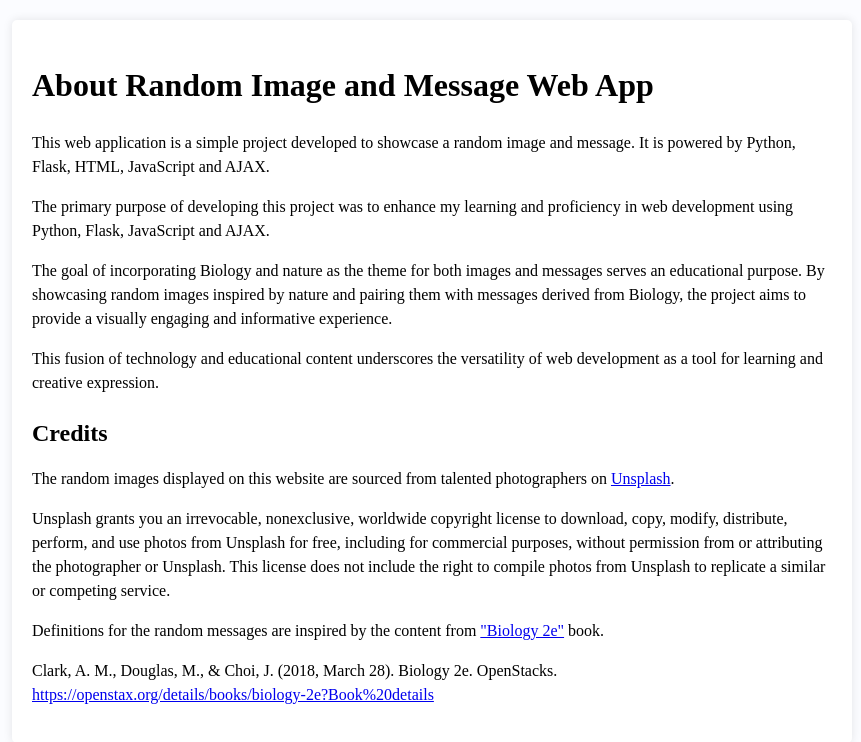
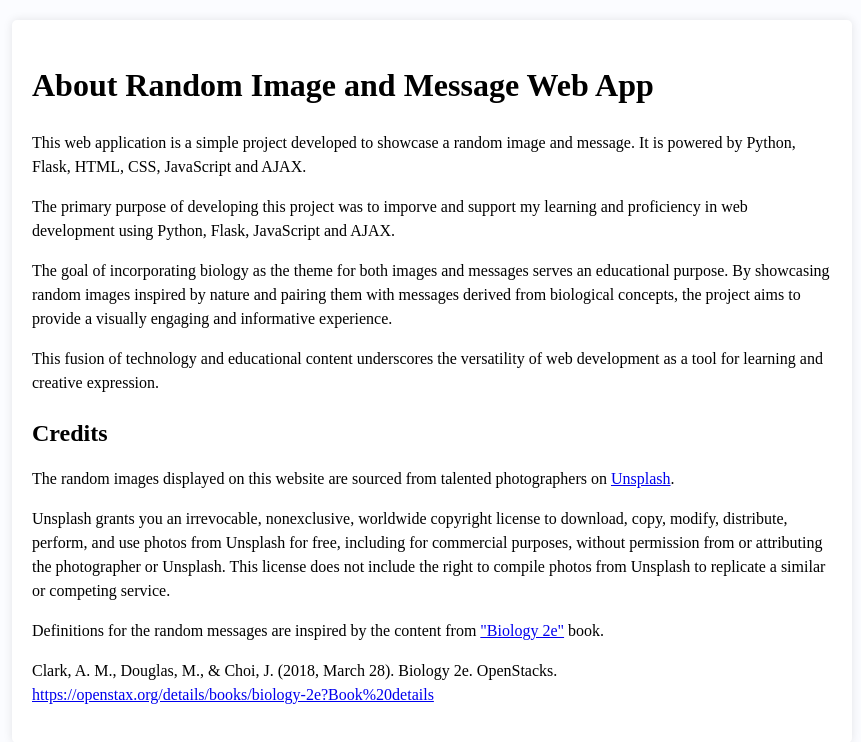
Before and after one commit to UccelloLibero/Stochasticity, a Flask app: page /about in a window 1280 px wide. Shown: the part 47-789 px from the top of the page, without its empty margins (208-1069 px from the left). Run offline with Flask 3, Linux system fonts and the light colour scheme.

Commit message:
Updated some of the messages

```diff
--- a/app.py
+++ b/app.py
@@ -106,11 +106,12 @@ messages = [
     "Carbohydrates are the third major plasma membrane component. They are always on the cells' exterior surface and are bound either to proteins (forming glycoproteins) or to lipids (forming glycolipids). These carbohydrate chains may consist of 2–60 monosaccharide units and can be either straight or branched. Along with peripheral proteins, carbohydrates form specialized sites on the cell surface that allow cells to recognize each other. These sites have unique patterns that allow for cell recognition, much the way that the facial features unique to each person allow individuals to recognize him or her.",
     "Carbohydrates form specialized sites on the cell surface that allow cells to recognize each other. This recognition function is very important to cells, as it allows the immune system to differentiate between body cells ('self') and foreign cells or tissues ('non-self').",
     "Similar glycoprotein and glycolipid types are on the surfaces of viruses and may change frequently, preventing immune cells from recognizing and attacking them. We collectively refer to these carbohydrates on the cell's exterior surface—the carbohydrate components of both glycoproteins and glycolipids—as the glycocalyx (meaning 'sugar coating'). The glycocalyx is highly hydrophilic and attracts large amounts of water to the cell's surface. This aids in the cell's interaction with its watery environment and in the cell’s ability to obtain substances dissolved in the water. The glycocalyx is also important for cell identification, self/non-self determination, and embryonic development, and is used in cell to cell attachments to form tissues.",
-    "The membrane's mosaic characteristic helps to illustrate its nature. The integral proteins and lipids exist in the membrane as separate but loosely attached molecules. These resemble the separate, multicolored tiles of a mosaic picture, and they float, moving somewhat with respect to one another. The membrane is not like a balloon, however, that can expand and contract; rather, it is fairly rigid and can burst if penetrated or if a cell takes in too much water. However, because of its mosaic nature, a very fine needle can easily penetrate a plasma membrane without causing it to burst, and the membrane will flow and self-seal when one extracts the needle. Animals have an additional membrane constituent that assists in maintaining fluidity. Cholesterol, which lies alongside the phospholipids in the membrane, tends to dampen temperature effects on the membrane. Thus, this lipid functions as a buffer, preventing lower temperatures from inhibiting fluidity and preventing increased temperatures from increasing fluidity too much. Thus, cholesterol extends, in both directions, the temperature range in which the membrane is appropriately fluid and consequently functional. Cholesterol also serves other functions, such as organizing clusters of transmembrane proteins into lipid rafts.",
-    "",
+    "The membrane's mosaic characteristic helps to illustrate its nature. The integral proteins and lipids exist in the membrane as separate but loosely attached molecules. These resemble the separate, multicolored tiles of a mosaic picture, and they float, moving somewhat with respect to one another. The membrane is not like a balloon, however, that can expand and contract; rather, it is fairly rigid and can burst if penetrated or if a cell takes in too much water. However, because of its mosaic nature, a very fine needle can easily penetrate a plasma membrane without causing it to burst, and the membrane will flow and self-seal when one extracts the needle. Animals have an additional membrane constituent that assists in maintaining fluidity.",
+    "Cholesterol, which lies alongside the phospholipids in the membrane, tends to dampen temperature effects on the membrane. Thus, this lipid functions as a buffer, preventing lower temperatures from inhibiting fluidity and preventing increased temperatures from increasing fluidity too much. Thus, cholesterol extends, in both directions, the temperature range in which the membrane is appropriately fluid and consequently functional. Cholesterol also serves other functions, such as organizing clusters of transmembrane proteins into lipid rafts.",
     "Osmosis is the movement of free water molecules through a semipermeable membrane according to the water's concentration gradient across the membrane, which is inversely proportional to the solutes' concentration. While diffusion transports material across membranes and within cells, osmosis transports only water across a membrane and the membrane limits the solutes' diffusion in the water. Not surprisingly, the aquaporins that facilitate water movement play a large role in osmosis, most prominently in red blood cells and the membranes of kidney tubules.",
     "Tonicity describes how an extracellular solution can change a cell's volume by affecting osmosis. A solution's tonicity often directly correlates with the solution's osmolarity. Osmolarity describes the solution's total solute concentration. A solution with low osmolarity has a greater number of water molecules relative to the number of solute particles.",
-    "A solution with high osmolarity has fewer water molecules with respect to solute particles. In a situation in which a membrane permeable to water, though not to the solute separates two different osmolarities, water will move from the membrane's side with lower osmolarity (and more water) to the side with higher osmolarity (and less water). This effect makes sense if you remember that the solute cannot move across the membrane, and thus the only component in the system that can move—the water—moves along its own concentration gradient. An important distinction that concerns living systems is that osmolarity measures the number of particles (which may be molecules) in a solution. Therefore, a solution that is cloudy with cells may have a lower osmolarity than a solution that is clear, if the second solution contains more dissolved molecules than there are cells.",
+    "A solution with high osmolarity has fewer water molecules with respect to solute particles. In a situation in which a membrane permeable to water, though not to the solute separates two different osmolarities, water will move from the membrane's side with lower osmolarity (and more water) to the side with higher osmolarity (and less water). This effect makes sense if you remember that the solute cannot move across the membrane, and thus the only component in the system that can move—the water—moves along its own concentration gradient.",
+    "An important distinction that concerns living systems is that osmolarity measures the number of particles (which may be molecules) in a solution. Therefore, a solution that is cloudy with cells may have a lower osmolarity than a solution that is clear, if the second solution contains more dissolved molecules than there are cells.",
     "In a hypotonic environment, water enters a cell, and the cell swells. In an isotonic condition, the relative solute and solvent concentrations are equal on both membrane sides. There is no net water movement; therefore, there is no change in the cell's size. In a hypertonic solution, water leaves a cell and the cell shrinks. If either the hypo- or hyper- condition goes to excess, the cell’s functions become compromised, and the cell may be destroyed.",
     "A red blood cell will burst, or lyse, when it swells beyond the plasma membrane’s capability to expand. Remember, the membrane resembles a mosaic, with discrete spaces between the molecules comprising it. If the cell swells, and the spaces between the lipids and proteins become too large, the cell will break apart. In contrast, when excessive water amounts leave a red blood cell, the cell shrinks, or crenates. This has the effect of concentrating the solutes left in the cell, making the cytosol denser and interfering with diffusion within the cell. The cell’s ability to function will be compromised and may also result in the cell's death.",
     "Many marine invertebrates have internal salt levels matched to their environments, making them isotonic with the water in which they live. Fish, however, must spend approximately five percent of their metabolic energy maintaining osmotic homeostasis. Freshwater fish live in an environment that is hypotonic to their cells. These fish actively take in salt through their gills and excrete diluted urine to rid themselves of excess water. Saltwater fish live in the reverse environment, which is hypertonic to their cells, and they secrete salt through their gills and excrete highly concentrated urine. In vertebrates, the kidneys regulate the water amount in the body.",
@@ -133,7 +134,8 @@ messages = [
     "Consumed carbohydrates have their origins in photosynthesizing organisms like plants. During photosynthesis, plants use the energy of sunlight to convert carbon dioxide gas (CO2) into sugar molecules, like glucose (C6H12O6). Because this process involves synthesizing a larger, energy-storing molecule, it requires an energy input to proceed.",
     "During photosynthesis chemical reactions, energy is in the form of a very high-energy molecule scientists call ATP, or adenosine triphosphate. This is the primary energy currency of all cells. Just as the dollar is the currency we use to buy goods, cells use ATP molecules as energy currency to perform immediate work. The sugar (glucose) is stored as starch or glycogen. Energy-storing polymers like these break down into glucose to supply ATP molecules.",
     "Solar energy is required to synthesize a glucose molecule during the photosynthesis reactions. In photosynthesis, light energy from the sun initially transforms into chemical energy that temporally stores itself in the energy carrier molecules ATP and NADPH (nicotinamide adenine dinucleotide phosphate). Photosynthesis later uses the stored energy in ATP and NADPH to build one glucose molecule from six molecules of CO2. This process is analogous to eating breakfast in the morning to acquire energy for your body that you can use later in the day.",
-    "Under ideal conditions, energy from 18 molecules of ATP is required to synthesize one glucose molecule during photosynthesis reactions. Glucose molecules can also combine with and convert into other sugar types. When an organism consumes sugars, glucose molecules eventually make their way into each organism's living cell. Inside the cell, each sugar molecule breaks down through a complex series of chemical reactions. The goal of these reactions is to harvest the energy stored inside the sugar molecules. The harvested energy makes high-energy ATP molecules, which perform work, powering many chemical reactions in the cell. The amount of energy needed to make one glucose molecule from six carbon dioxide molecules is 18 ATP molecules and 12 NADPH molecules (each one of which is energetically equivalent to three ATP molecules), or a total of 54 molecule equivalents required for synthesizing one glucose molecule. This process is a fundamental and efficient way for cells to generate the molecular energy that they require.",
+    "Under ideal conditions, energy from 18 molecules of ATP is required to synthesize one glucose molecule during photosynthesis reactions. Glucose molecules can also combine with and convert into other sugar types. When an organism consumes sugars, glucose molecules eventually make their way into each organism's living cell. Inside the cell, each sugar molecule breaks down through a complex series of chemical reactions. The goal of these reactions is to harvest the energy stored inside the sugar molecules. The harvested energy makes high-energy ATP molecules, which perform work, powering many chemical reactions in the cell.",
+    "The amount of energy needed to make one glucose molecule from six carbon dioxide molecules is 18 ATP molecules and 12 NADPH molecules (each one of which is energetically equivalent to three ATP molecules), or a total of 54 molecule equivalents required for synthesizing one glucose molecule. This process is a fundamental and efficient way for cells to generate the molecular energy that they require.",
     "The processes of making and breaking down sugar molecules illustrate two types of metabolic pathways. A metabolic pathway is a series of interconnected biochemical reactions that convert a substrate molecule or molecules, step-by-step, through a series of metabolic intermediates, eventually yielding a final product or products. In the case of sugar metabolism, the first metabolic pathway synthesized sugar from smaller molecules, and the other pathway broke sugar down into smaller molecules. Scientists call these two opposite processes—the first requiring energy and the second producing energy—anabolic (building) and catabolic (breaking down) pathways, respectively. Consequently, building (anabolism) and degradation (catabolism) comprise metabolism.",
     "Anabolic pathways require an input of energy to synthesize complex molecules from simpler ones. Synthesizing sugar from CO2 is one example. Other examples are synthesizing large proteins from amino acid building blocks, and synthesizing new DNA strands from nucleic acid building blocks. These biosynthetic processes are critical to the cell's life, take place constantly, and demand energy that ATP and other high-energy molecules like NADH (nicotinamide adenine dinucleotide) and NADPH provide.",
     "ATP or adenosine triphosphate is an important molecule for cells to have in sufficient supply at all times.",
@@ -143,7 +145,8 @@ messages = [
     "Energy is the ability to do work. Energy exists in different forms. For example, electrical energy, light energy, and heat energy are all different energy types. While these are all familiar energy types that one can see or feel, there is another energy type that is much less tangible. Scientists associate this energy with something as simple as an object above the ground. In order to appreciate the way energy flows into and out of biological systems, it is important to understand more about the different energy types that exist in the physical world.",
     "What if we lift that same motionless wrecking ball two stories above a car with a crane? If the suspended wrecking ball is unmoving, can we associate energy with it? The answer is yes. The suspended wrecking ball has associated energy that is fundamentally different from the kinetic energy of objects in motion. This energy form results from the potential for the wrecking ball to do work. If we release the ball it would do work. Because this energy type refers to the potential to do work, we call it potential energy.",
     "Objects transfer their energy between kinetic and potential in the following way: As the wrecking ball hangs motionless, it has 0 kinetic and 100 percent potential energy. Once it releases, its kinetic energy begins to increase because it builds speed due to gravity. Simultaneously, as it nears the ground, it loses potential energy. Somewhere mid-fall it has 50 percent kinetic and 50 percent potential energy. Just before it hits the ground, the ball has nearly lost its potential energy and has near-maximal kinetic energy. Other examples of potential energy include water's energy held behind a dam, or a person about to skydive from an airplane.",
-    "The very existence of living cells relies heavily on structural potential energy. On a chemical level, the bonds that hold the molecules' atoms together have potential energy. Anabolic cellular pathways require energy to synthesize complex molecules from simpler ones, and catabolic pathways release energy when complex molecules break down. That certain chemical bonds' breakdown can release energy implies that those bonds have potential energy. In fact, there is potential energy stored within the bonds of all the food molecules we eat, which we eventually harness for use. This is because these bonds can release energy when broken. Scientists call the potential energy type that exists within chemical bonds that releases when those bonds break chemical energy. Chemical energy is responsible for providing living cells with energy from food. Breaking the molecular bonds within fuel molecules brings about the energy's release.",
+    "The very existence of living cells relies heavily on structural potential energy. On a chemical level, the bonds that hold the molecules' atoms together have potential energy. Anabolic cellular pathways require energy to synthesize complex molecules from simpler ones, and catabolic pathways release energy when complex molecules break down. That certain chemical bonds' breakdown can release energy implies that those bonds have potential energy.",
+    "There is potential energy stored within the bonds of all the food molecules we eat, which we eventually harness for use. This is because these bonds can release energy when broken. Scientists call the potential energy type that exists within chemical bonds that releases when those bonds break chemical energy. Chemical energy is responsible for providing living cells with energy from food. Breaking the molecular bonds within fuel molecules brings about the energy's release.",
     "Thermodynamics refers to the study of energy and energy transfer involving physical matter. The matter and its environment relevant to a particular case of energy transfer are classified as a system, and everything outside that system is the surroundings. For instance, when heating a pot of water on the stove, the system includes the stove, the pot, and the water. Energy transfers within the system (between the stove, pot, and water). There are two types of systems: open and closed. An open system is one in which energy and matter can transfer between the system and its surroundings. The stovetop system is open because it can lose heat into the air. A closed system is one that can transfer energy but not matter to its surroundings.",
     "Biological organisms are open systems. Energy exchanges between them and their surroundings, as they consume energy-storing molecules and release energy to the environment by doing work. Like all things in the physical world, energy is subject to the laws of physics. The laws of thermodynamics govern the transfer of energy in and among all systems in the universe.",
     "The first law of thermodynamics deals with the total amount of energy in the universe. It states that this total amount of energy is constant. In other words, there has always been, and always will be, exactly the same amount of energy in the universe.",
@@ -198,7 +201,8 @@ messages = [
     "In reality, CO2 is no more a form of waste than oxygen is wasteful to photosynthesis. Both are byproducts of reactions that move on to other reactions. Photosynthesis absorbs light energy to build carbohydrates in chloroplasts, and aerobic cellular respiration releases energy by using oxygen to metabolize carbohydrates in the cytoplasm and mitochondria. Both processes use electron transport chains to capture the energy necessary to drive other reactions. These two powerhouse processes, photosynthesis and cellular respiration, function in biological, cyclical harmony to allow organisms to access life-sustaining energy that originates millions of miles away in a burning star humans call the sun.",
     "The process of photosynthesis transformed life on Earth. By harnessing energy from the sun, the evolution of photosynthesis allowed living things access to enormous amounts of energy. Because of photosynthesis, living things gained access to sufficient energy that allowed them to build new structures and achieve the biodiversity evident today.",
     "Only certain organisms (photoautotrophs), can perform photosynthesis; they require the presence of chlorophyll, a specialized pigment that absorbs certain wavelengths of the visible spectrum and can capture energy from sunlight. Photosynthesis uses carbon dioxide and water to assemble carbohydrate molecules and release oxygen as a byproduct into the atmosphere. Eukaryotic autotrophs, such as plants and algae, have organelles called chloroplasts in which photosynthesis takes place, and starch accumulates. In prokaryotes, such as cyanobacteria, the process is less localized and occurs within folded membranes, extensions of the plasma membrane, and in the cytoplasm.",
-    "The pigments of the first part of photosynthesis, the light-dependent reactions, absorb energy from sunlight. A photon strikes the antenna pigments of photosystem II to initiate photosynthesis. The energy travels to the reaction center that contains chlorophyll a and then to the electron transport chain, which pumps hydrogen ions into the thylakoid interior. This action builds up a high concentration of hydrogen ions. The hydrogen ions flow through ATP synthase during chemiosmosis to form molecules of ATP, which are used for the formation of sugar molecules in the second stage of photosynthesis. Photosystem I absorbs a second photon, which results in the formation of an NADPH molecule, another energy and reducing carrier for the light-independent reactions.",
+    "The pigments of the first part of photosynthesis, the light-dependent reactions, absorb energy from sunlight. A photon strikes the antenna pigments of photosystem II to initiate photosynthesis. The energy travels to the reaction center that contains chlorophyll a and then to the electron transport chain, which pumps hydrogen ions into the thylakoid interior. This action builds up a high concentration of hydrogen ions.",
+    "The hydrogen ions flow through ATP synthase during chemiosmosis to form molecules of ATP, which are used for the formation of sugar molecules in the second stage of photosynthesis. Photosystem I absorbs a second photon, which results in the formation of an NADPH molecule, another energy and reducing carrier for the light-independent reactions.",
     "Using the energy carriers formed in the first steps of photosynthesis, the light-independent reactions, or the Calvin cycle, take in CO2 from the atmosphere. An enzyme, RuBisCO, catalyzes a reaction with CO2 and another organic compound, RuBP. After three cycles, a three-carbon molecule of G3P leaves the cycle to become part of a carbohydrate molecule. The remaining G3P molecules stay in the cycle to be regenerated into RuBP, which is then ready to react with more CO2. Photosynthesis forms an energy cycle with the process of cellular respiration. Because plants contain both chloroplasts and mitochondria, they rely upon both photosynthesis and respiration for their ability to function in both the light and dark, and to be able to interconvert essential metabolites.",
     "Imagine what life would be like if you and the people around you could not communicate. You would not be able to express your wishes to others, nor could you ask questions about your location. Social organization is dependent on communication between the individuals that comprise that society; without communication, society would fall apart.",
     "As with people, it is vital for individual cells to be able to interact with their environment. This is true for both a one-celled organism growing in a puddle and a large animal living on a savanna. In order to properly respond to external stimuli, cells have developed complex mechanisms of communication that can receive a message, transfer the information across the plasma membrane, and then produce changes within the cell in response to the message.",
--- a/templates/about.html
+++ b/templates/about.html
@@ -117,9 +117,9 @@
     <div class="container">
         <div class="content">
             <h1>About Random Image and Message Web App</h1>
-            <p>This web application is a simple project developed to showcase a random image and message. It is powered by Python, Flask, HTML, JavaScript and AJAX.</p>
-            <p>The primary purpose of developing this project was to enhance my learning and proficiency in web development using Python, Flask, JavaScript and AJAX.</p>
-            <p>The goal of incorporating Biology and nature as the theme for both images and messages serves an educational purpose. By showcasing random images inspired by nature and pairing them with messages derived from Biology, the project aims to provide a visually engaging and informative experience.</p>
+            <p>This web application is a simple project developed to showcase a random image and message. It is powered by Python, Flask, HTML, CSS, JavaScript and AJAX.</p>
+            <p>The primary purpose of developing this project was to imporve and support my learning and proficiency in web development using Python, Flask, JavaScript and AJAX.</p>
+            <p>The goal of incorporating biology as the theme for both images and messages serves an educational purpose. By showcasing random images inspired by nature and pairing them with messages derived from biological concepts, the project aims to provide a visually engaging and informative experience.</p>
             <p>This fusion of technology and educational content underscores the versatility of web development as a tool for learning and creative expression.</p>
             <h2 class="credits">Credits</h2>
             <p>The random images displayed on this website are sourced from talented photographers on <a href="https://unsplash.com/" target="_blank" title="Unsplash">Unsplash</a>.</p>
--- a/templates/index.html
+++ b/templates/index.html
@@ -63,7 +63,7 @@
         .image-overlay {
             width: 100%;
             height: 100%;
-            background: rgba(0, 0, 0, 0.7); /* Adjust the opacity here (0.5 = 50% transparency) */
+            background: rgba(0, 0, 0, 0.4); /* (0.5 = 50% transparency) */
             position: absolute;
             top: 0;
             left: 0;
```
Also changed, not shown: 1 other file.
